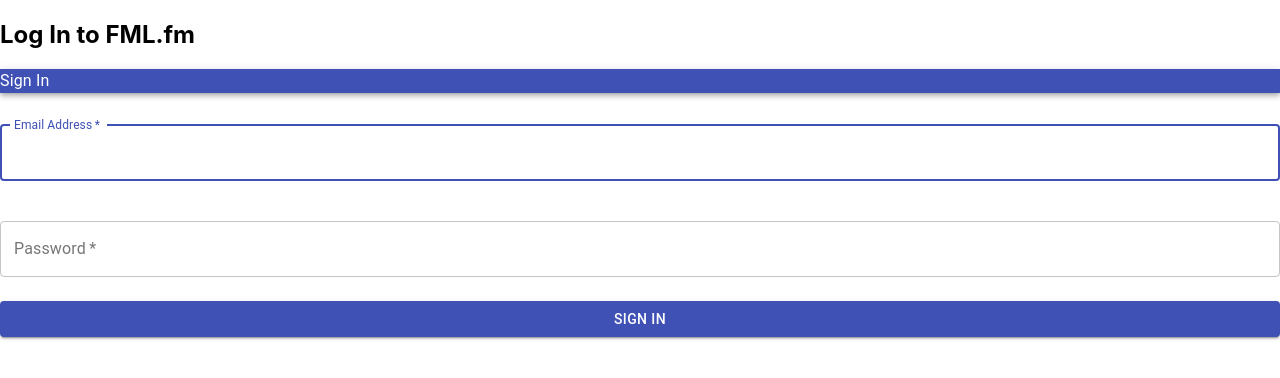
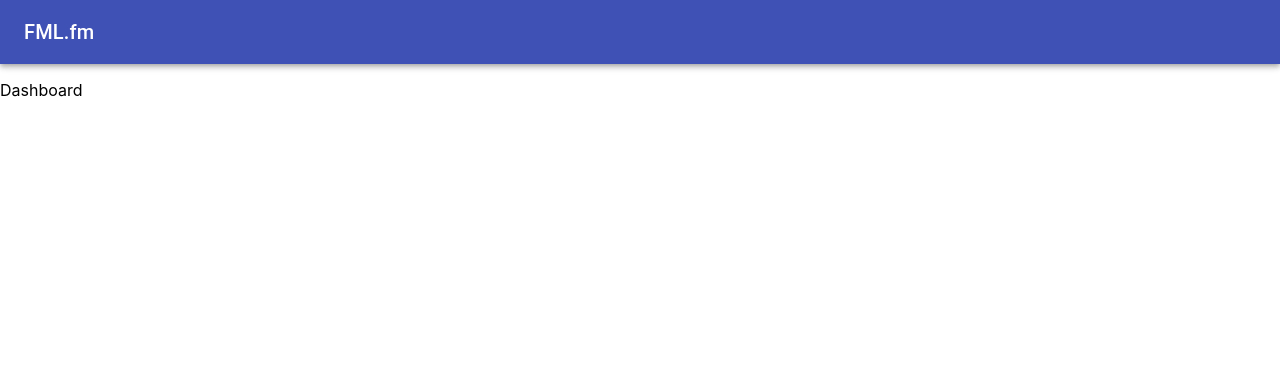
Before and after one commit to jaywiles/411_mymusicapp, a React (Create React App) app: page / in a window 1280 px wide. Shown: the top 378 px of the page. Built offline with nearby package versions, Linux system fonts and the light colour scheme.

Commit message:
commit for a pull

```diff
--- a/src/App.js
+++ b/src/App.js
@@ -6,15 +6,15 @@
 // import { Button, TextField } from '@material-ui/core';
 
 class App extends Component {
-  constructor(props) {
+	constructor(props) {
 		super(props);
 		this.state = {
 			loggedIn: false,
 		}
-  }
+	}
 
 	render() {
-		if (this.state.loggedIn) {
+		// if (this.state.loggedIn) {
 			return (
 				<div id="true-container">
 					<header>
@@ -26,36 +26,16 @@
 					</section>
 				</div>
 			)
-		} else {
-			return (
-				<div id="false-container">
-					<section className="login-container">
-						<SignIn />
-					</section>
-				</div>
-			)
-		}
+		// } else {
+		// 	return (
+		// 		<div id="false-container">
+		// 			<section className="login-container">
+		// 				<SignIn />
+		// 			</section>
+		// 		</div>
+		// 	)
+		// }
 	}
 }
 
 export default App;
-
-
-
-
-  // {
-  // return (
-	// 	<div id="container">
-	// 		<header>
-	// 			<NavBar />
-	// 		</header>
-
-	// 		<section className="login-class">
-	// 			<SignIn />
-	// 		</section>
-
-	// 		{/* <section className="">
-	// 			<Dashboard />
-	// 		</section> */}
-	// 	</div>
-	// )}
```
